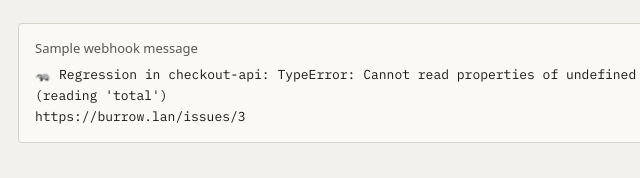
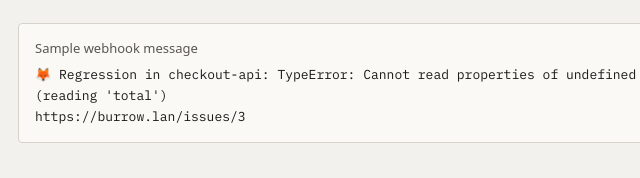
Before and after one commit to runburrow/landing, a plain HTML site: page index.html in a window 1280 px wide. Shown: the part 2929-3107 px from the top of the page, 22-662 px from the left. Drawn offline with Linux system fonts and the light colour scheme.

Commit message:
Setup templates for 19 platforms; fox in alerts
Project settings now show complete, copyable setup steps (install, init,
framework hooks, caveats) for browser JS, React, Node.js, React Native,
Python, Go, Ruby/Rails, PHP, Laravel, Java, Kotlin/Android, .NET/ASP.NET
Core, Unity, Rust, Elixir, Dart/Flutter, Swift/Apple, Roblox and shell/cron,
plus a report-API fallback for anything else. Snippets live in one Go table
(setup.go) instead of a template if/else chain; a test checks each platform
has its DSN or report URL and key filled in.

The shell template uses the report API with an ERR trap and fingerprints by
script and line, so each failing line is one issue.

Webhook messages, README and the landing page use 🦊 instead of 🦡.

Co-Authored-By: Claude Opus 5.5 <noreply@anthropic.com>

```diff
--- a/index.html
+++ b/index.html
@@ -177,7 +177,7 @@ end)</pre>
     <div>
       <h2 id="phone-title">From a chat alert to resolved, on your phone.</h2>
       <p class="section-lead">Add webhooks in each project's settings, choose new issues, regressions or both, and send a test before the first real alert. They work with Slack, Discord, Mattermost, or any endpoint. The link opens the issue with its in-app frame expanded and Resolve within reach.</p>
-      <div class="alert-line"><span class="from">Sample webhook message</span><span class="mono">🦡 Regression in checkout-api: TypeError: Cannot read properties of undefined (reading 'total')<br>https://burrow.lan/issues/3</span></div>
+      <div class="alert-line"><span class="from">Sample webhook message</span><span class="mono">🦊 Regression in checkout-api: TypeError: Cannot read properties of undefined (reading 'total')<br>https://burrow.lan/issues/3</span></div>
     </div>
     <figure class="shot">
       <picture>
```
